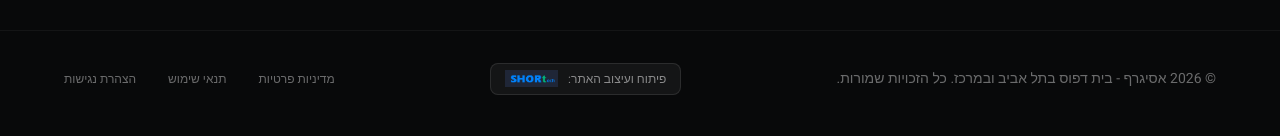
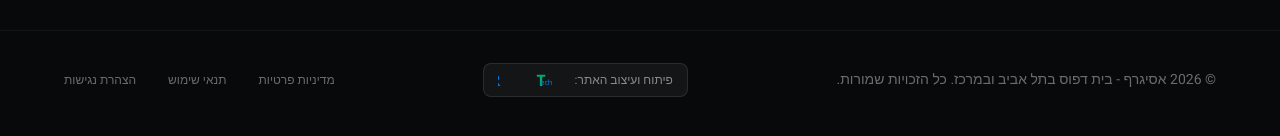
Before and after one commit to Asi-Graph/AsiGraph-WebPage, a Next.js app: page / in a window 1280 px wide. Shown: the part 6753-6889 px from the top of the page. Built offline with nearby package versions, Linux system fonts and the light colour scheme.

Commit message:
Update ShorTech Studio footer link to use official animated SVG logo component

```diff
--- a/app/page.tsx
+++ b/app/page.tsx
@@ -1,5 +1,6 @@
 "use client";
 
+import ShorTechLogo from "@/components/ShorTechLogo";
 import { useState, useEffect, useRef } from "react";
 import {
   Search,
@@ -1166,7 +1167,7 @@ export default function Home() {
             className="flex items-center gap-2.5 px-3.5 py-1.5 rounded-lg bg-white/5 hover:bg-white/10 border border-white/10 transition-all group"
           >
             <span className="font-sans text-white/50 text-xs group-hover:text-white/90 transition-colors">פיתוח ועיצוב האתר:</span>
-            <img src="/shortech.png" alt="ShorTech Studio" className="h-4.5 w-auto object-contain brightness-110 group-hover:scale-105 transition-transform" />
+            <ShorTechLogo className="h-5 w-auto transition-transform group-hover:scale-105" />
           </a>
 
           <div className="flex gap-8">
--- /dev/null
+++ b/components/ShorTechLogo.tsx
@@ -0,0 +1,59 @@
+"use client";
+
+interface ShorTechLogoProps {
+  className?: string;
+}
+
+export default function ShorTechLogo({ className = "h-5 w-auto" }: ShorTechLogoProps) {
+  const blueColor = "oklch(0.573 0.193 253.5)";
+  const emeraldColor = "oklch(0.642 0.159 163.8)";
+
+  return (
+    <svg xmlns="http://www.w3.org/2000/svg" viewBox="0 0 530 160" className={className}>
+      <style>{`
+        .switch, .switchAlt { transform-origin: 405px 90px; transform-box: fill-box; }
+        .switch {
+          animation: switchOut 6s ease-in-out infinite, jump 6s ease-in-out infinite;
+        }
+        .switchAlt {
+          animation: switchIn 6s ease-in-out infinite, jump 6s ease-in-out infinite;
+        }
+        @keyframes switchOut {
+          0%, 20% { opacity: 1; }
+          25%, 70% { opacity: 0; }
+          75%, 100% { opacity: 1; }
+        }
+        @keyframes switchIn {
+          0%, 20% { opacity: 0; }
+          25%, 70% { opacity: 1; }
+          75%, 100% { opacity: 0; }
+        }
+        @keyframes jump {
+          0%, 20%, 70%, 100% { transform: scale(1) rotate(0deg); }
+          24% { transform: scale(1.3) rotate(-15deg); }
+          26% { transform: scale(1.3) rotate(15deg); }
+          28% { transform: scale(1) rotate(0deg); }
+          74% { transform: scale(1.3) rotate(-15deg); }
+          76% { transform: scale(1.3) rotate(15deg); }
+          78% { transform: scale(1) rotate(0deg); }
+        }
+      `}</style>
+      <g fontFamily="Segoe UI, sans-serif" fontWeight="900" fontSize="126" dominantBaseline="middle" textAnchor="start">
+        <text x="20" y="90" fill={blueColor}>
+          SHOR
+        </text>
+        <g>
+          <text x="380" y="90" fill={emeraldColor} fontWeight="700" className="switch">
+            T
+          </text>
+          <text x="380" y="90" fill={emeraldColor} fontWeight="700" className="switchAlt">
+            t
+          </text>
+        </g>
+        <text x="435" y="100" fontSize="60" fontWeight="500" fill={blueColor} letterSpacing="-1">
+          ech
+        </text>
+      </g>
+    </svg>
+  );
+}
```
